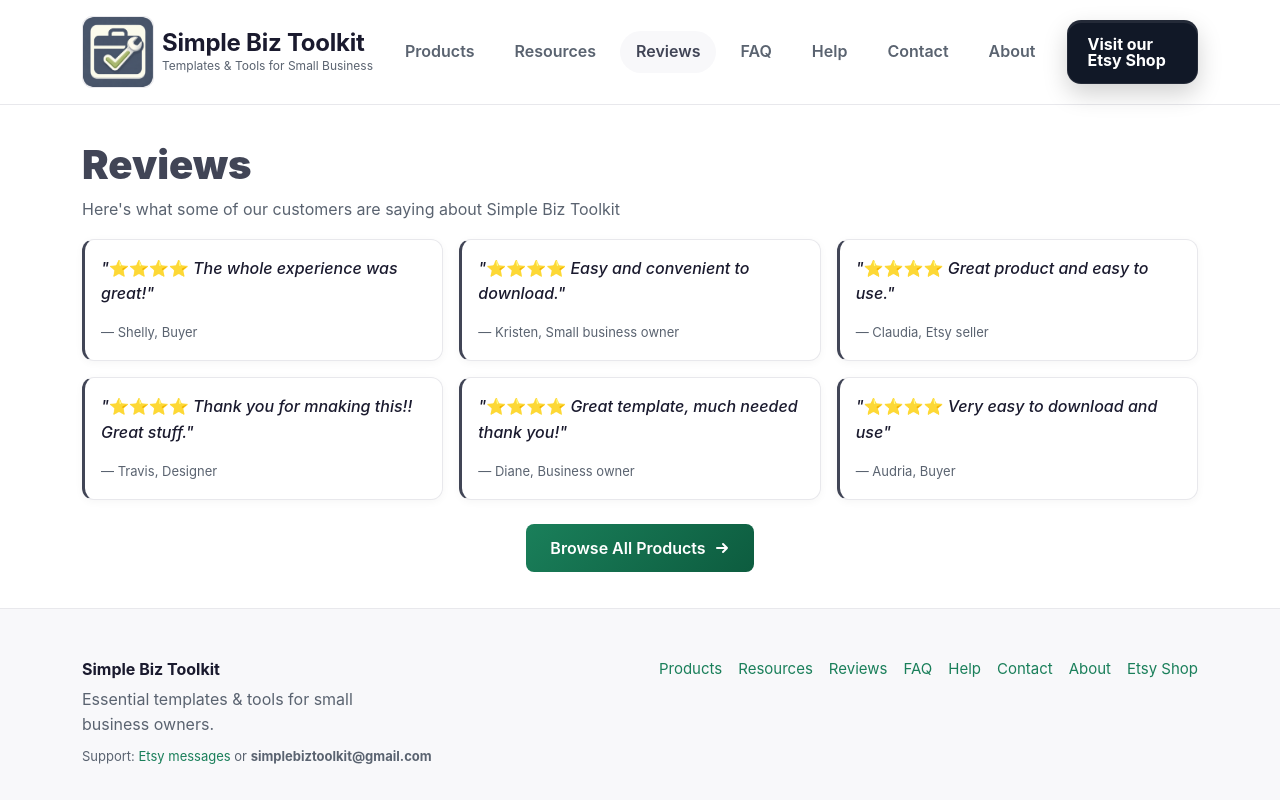
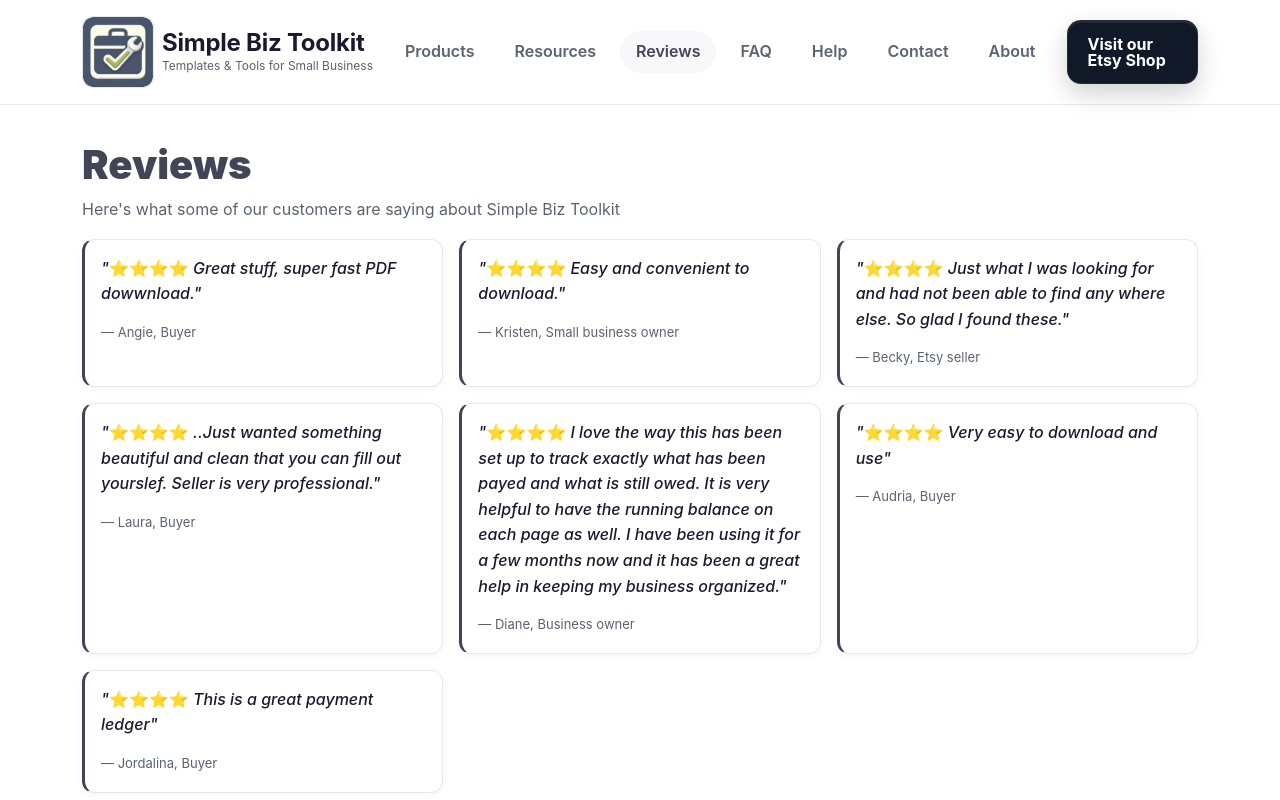
Before and after one commit to jpdevpersonal/simplebiztoolkit-next, a Next.js app: page /testimonials in a window 1280 px wide. Shown: the top 800 px of the page. Built offline with nearby package versions, Linux system fonts and the light colour scheme; no server answers.

Commit message:
Added product llink to reviews

```diff
--- a/src/components/TestimonialGrid.tsx
+++ b/src/components/TestimonialGrid.tsx
@@ -1,4 +1,5 @@
 import { testimonials } from "../data/testimonials";
+import Link from "next/link";
 
 type TestimonialGridProps = {
   count?: number;
@@ -12,9 +13,17 @@ export default function TestimonialGrid({ count }: TestimonialGridProps) {
     <div className="row g-3">
       {items.map((t) => (
         <div className="col-md-4" key={t.id}>
+          {t.productLink ? (
+            <Link
+              href={t.productLink}
+              className="text-reset text-decoration-none"
+            >
               <blockquote
                 className="sb-card p-3 h-100"
-            style={{ borderLeft: "3px solid var(--sb-brand-blue)", margin: 0 }}
+                style={{
+                  borderLeft: "3px solid var(--sb-brand-blue)",
+                  margin: 0,
+                }}
               >
                 <p
                   style={{
@@ -32,6 +41,32 @@ export default function TestimonialGrid({ count }: TestimonialGridProps) {
                   — {t.name}, {t.role}
                 </cite>
               </blockquote>
+            </Link>
+          ) : (
+            <blockquote
+              className="sb-card p-3 h-100"
+              style={{
+                borderLeft: "3px solid var(--sb-brand-blue)",
+                margin: 0,
+              }}
+            >
+              <p
+                style={{
+                  fontWeight: 500,
+                  fontStyle: "italic",
+                  marginBottom: "0.75rem",
+                }}
+              >
+                "{t.quote}"
+              </p>
+              <cite
+                className="sb-muted"
+                style={{ fontSize: "0.8125rem", fontStyle: "normal" }}
+              >
+                — {t.name}, {t.role}
+              </cite>
+            </blockquote>
+          )}
         </div>
       ))}
     </div>
--- a/src/data/testimonials.ts
+++ b/src/data/testimonials.ts
@@ -3,43 +3,65 @@ export type Testimonial = {
   quote: string;
   name: string;
   role: string;
+  productLink?: string;
 };
 
 export const testimonials: Testimonial[] = [
   {
     id: 1,
-    quote: "⭐⭐⭐⭐ The whole experience was great!",
-    name: "Shelly",
+    quote: "⭐⭐⭐⭐ Great stuff, super fast PDF dowwnload.",
+    name: "Angie",
     role: "Buyer",
+    productLink:
+      "/products/time-sheet/printable-employee-time-sheet-hours-worked-weekly",
   },
   {
     id: 2,
     quote: "⭐⭐⭐⭐ Easy and convenient to download.",
     name: "Kristen",
     role: "Small business owner",
+    productLink: "/products/rent-payment-ledger/printable-rent-payment-ledger",
   },
   {
     id: 3,
-    quote: "⭐⭐⭐⭐ Great product and easy to use.",
-    name: "Claudia",
+    quote:
+      "⭐⭐⭐⭐ Just what I was looking for and had not been able to find any where else.  So glad I found these.",
+    name: "Becky",
     role: "Etsy seller",
+    productLink:
+      "/products/accounting-ledger/accounting-ledger-general-ledger-sheets-6-colors",
   },
   {
     id: 4,
-    quote: "⭐⭐⭐⭐ Thank you for mnaking this!! Great stuff.",
-    name: "Travis",
-    role: "Designer",
+    quote:
+      "⭐⭐⭐⭐ ..Just wanted something beautiful and clean that you can fill out yourslef.  Seller is very professional.",
+    name: "Laura",
+    role: "Buyer",
+    productLink:
+      "/products/accounting-ledger/fillable-printable-accounting-ledger-pdf",
   },
   {
     id: 5,
-    quote: "⭐⭐⭐⭐ Great template, much needed thank you!",
+    quote:
+      "⭐⭐⭐⭐ I love the way this has been set up to track exactly what has been payed and what is still owed. It is very helpful to have the running balance on each page as well. I have been using it for a few months now and it has been a great help in keeping my business organized.",
     name: "Diane",
     role: "Business owner",
+    productLink:
+      "products/payment-tracker/payment-tracker-client-payment-history-log",
   },
   {
     id: 6,
     quote: "⭐⭐⭐⭐ Very easy to download and use",
     name: "Audria",
     role: "Buyer",
+    productLink:
+      "/products/accounting-ledger/printable-monthly-accounting-ledger-start-end-balance",
+  },
+  {
+    id: 7,
+    quote: "⭐⭐⭐⭐ This is a great payment ledger",
+    name: "Jordalina",
+    role: "Buyer",
+    productLink: "/products/rent-payment-ledger/printable-rent-payment-ledger",
   },
 ];
```
Lines whose indentation alone changed are shown as unchanged.
